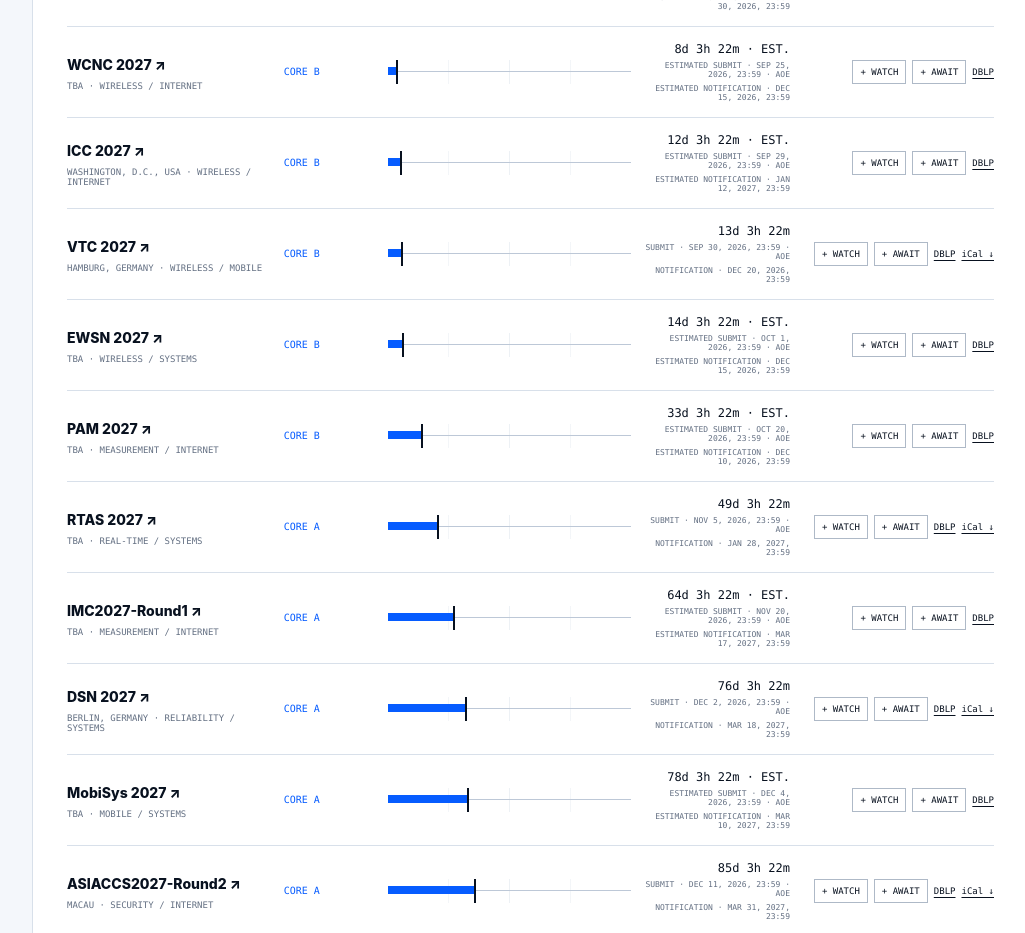
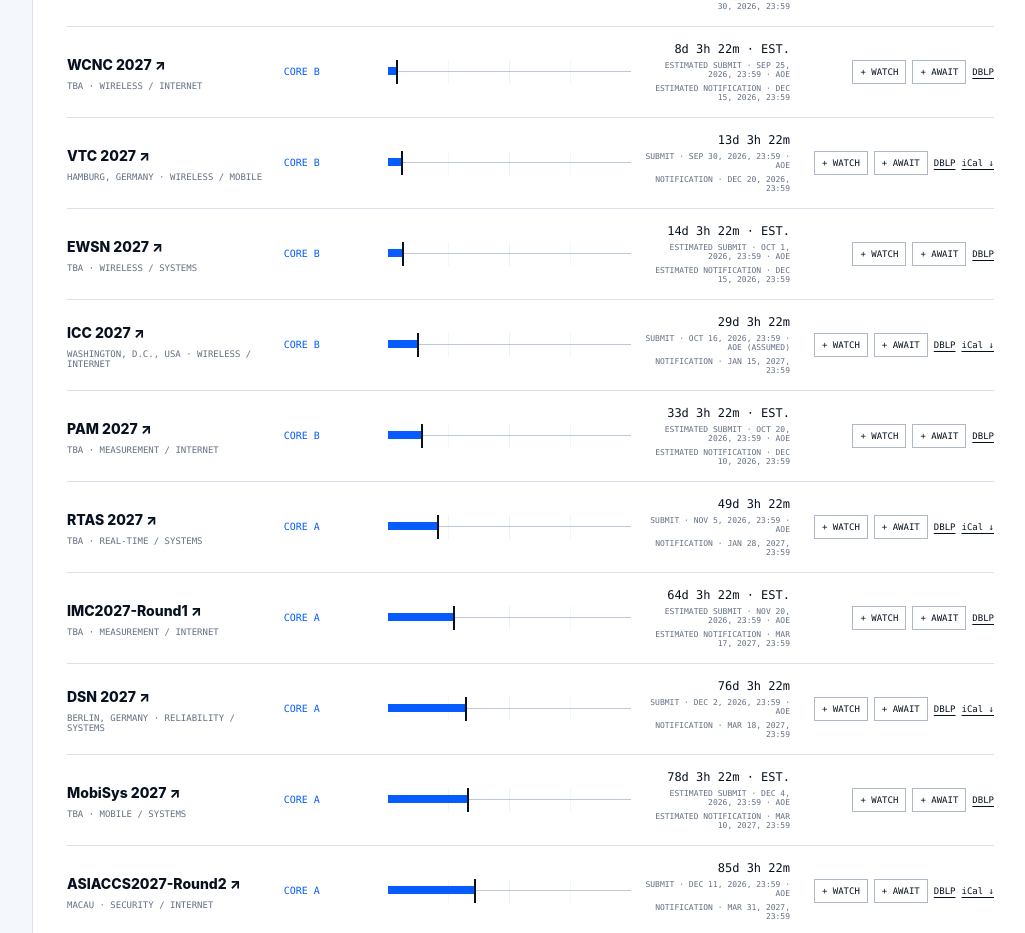
Before and after one commit to sertbasn1/NET-deadlines, a Next.js app: page / in a window 1280 px wide. Shown: the part 1820-2753 px from the top of the page, without its empty margins (252-1277 px from the left). Built offline with nearby package versions, Linux system fonts and the light colour scheme.

Commit message:
Update IEEE ICC 2027 with official CFP dates

```diff
--- a/app/page.tsx
+++ b/app/page.tsx
@@ -150,9 +150,9 @@ const selectedConferences: Conference[] = [
   },
   {
     id: "icc-next", short: "ICC", year: 2027, name: "IEEE International Conference on Communications",
-    deadline: "2026-09-29T23:59:00-12:00", notification: "2027-01-12T23:59:00-12:00", estimated: true,
-    timezone: "AoE", dateLabel: "2027", location: "Washington, D.C., USA", topics: ["Wireless", "Internet"], rank: "B",
-    note: "Prediction follows the IEEE ICC 2026 paper cycle.", url: "https://www.ieee-icc.org/", dblp: "https://dblp.org/db/conf/icc/",
+    deadline: "2026-10-16T23:59:00-12:00", notification: "2027-01-15T23:59:00-12:00",
+    timezone: "AoE (assumed)", dateLabel: "May 30–June 3, 2027", location: "Washington, D.C., USA", topics: ["Wireless", "Internet"], rank: "B",
+    note: "Official ICC 2027 technical-symposium dates. The CFP lists October 16 for submission and January 15 for notification; exact cutoff times are unspecified, so the countdown uses 23:59 AoE as a planning assumption. Confirm the cutoff in EDAS. Camera-ready papers are due February 19, 2027.", url: "https://icc2027.ieee-icc.org/authors/call-symposium-papers", dblp: "https://dblp.org/db/conf/icc/",
   },
   {
     id: "globecom-next", short: "GLOBECOM", year: 2027, name: "IEEE Global Communications Conference",
```
